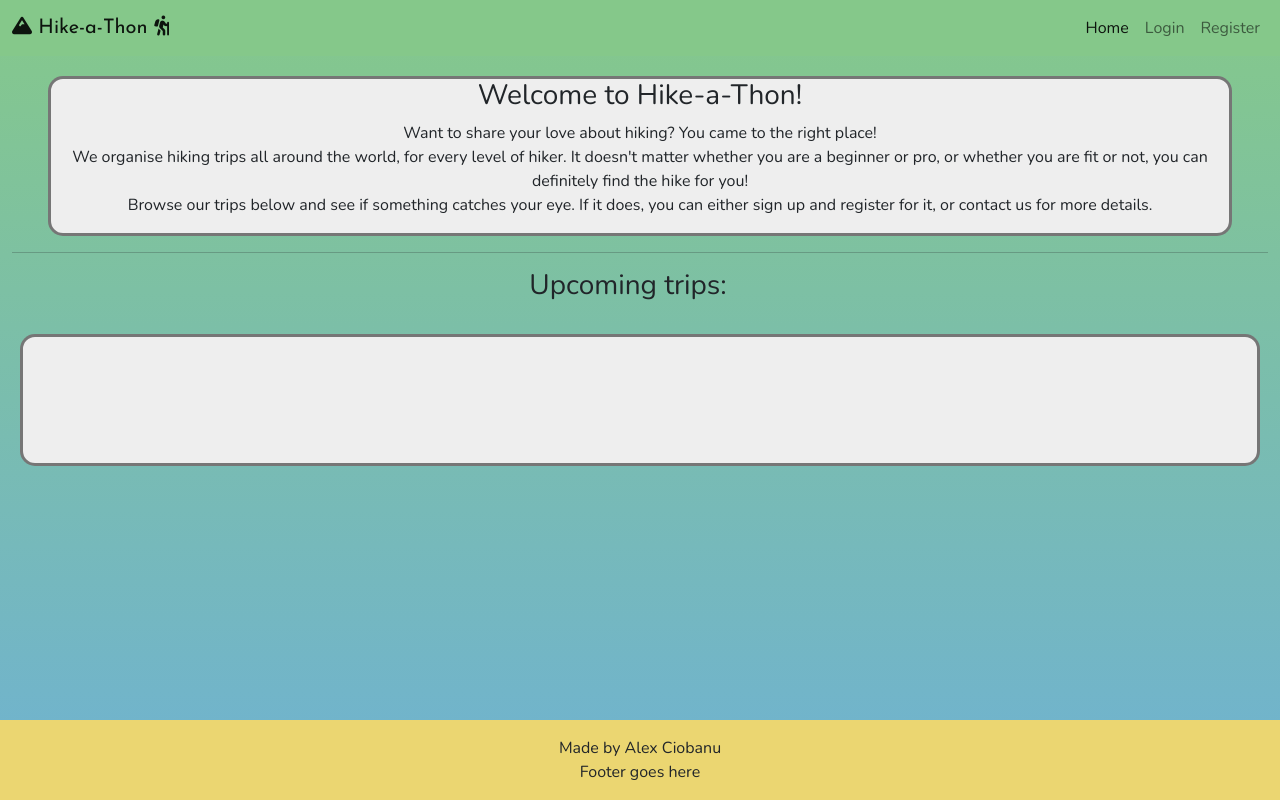
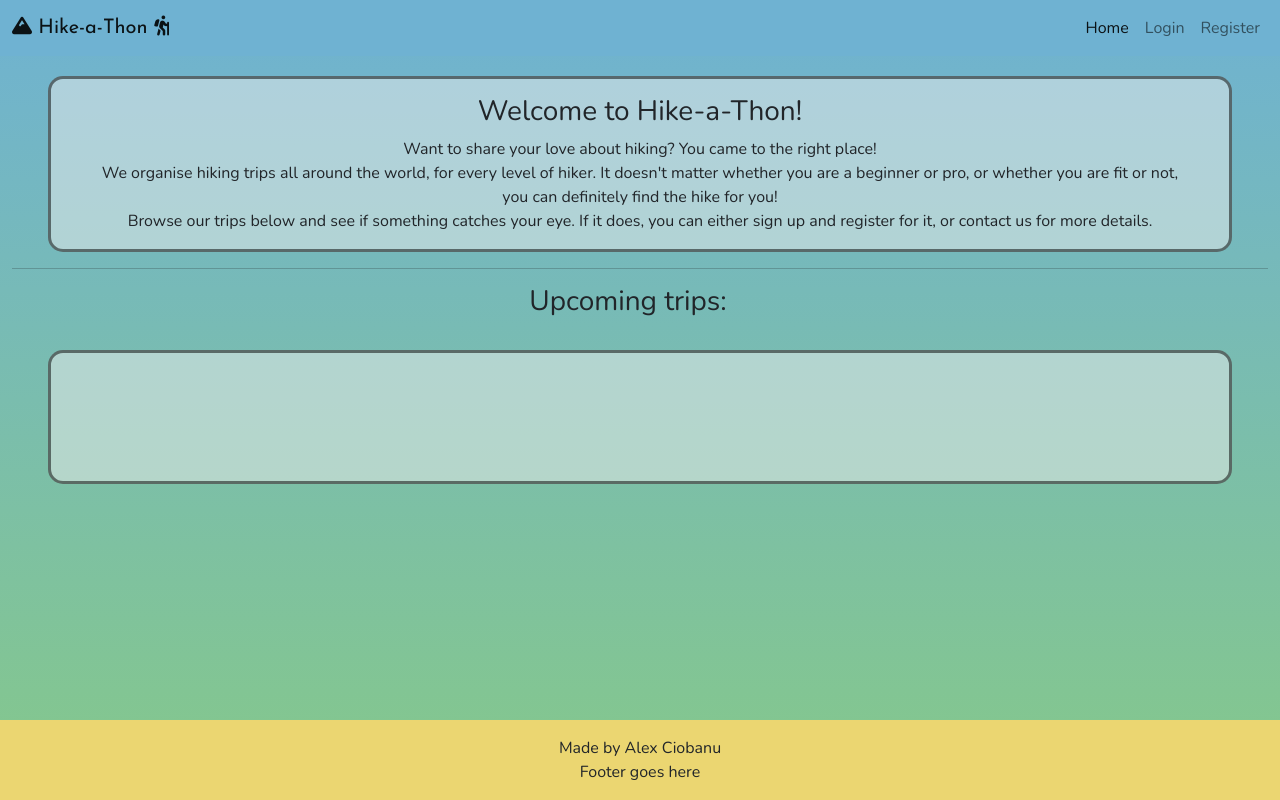
Before and after one commit to AlexGCbn/CI_PP4_Hike-a-thon, a Django app: page / in a window 1280 px wide. Run offline with Django 3.2, Linux system fonts and the light colour scheme; data that the repository does not hold is empty; some libraries are stand-ins or nearby versions.

Commit message:
Further style to body and colours

```diff
--- a/static/css/style.css
+++ b/static/css/style.css
@@ -1,7 +1,7 @@
 @import url('https://fonts.googleapis.com/css2?family=Josefin+Sans&family=Nunito&display=swap');
 
 body {
-    background: linear-gradient(rgb(133, 200, 138), rgb(111, 178, 210));
+    background: linear-gradient(rgb(111, 178, 210), rgb(133, 200, 138));
     font-family: 'Nunito', sans-serif;
 }
 
@@ -10,11 +10,15 @@ main > .container-fluid {
 }
 
 .navbar {
-    background-color: rgb(133, 200, 138);
+    background-color: rgb(111, 178, 210);
 }
 
 .navbar-brand {
     font-family: 'Josefin Sans', sans-serif;
+}
+
+.card {
+    background-color: rgba(238, 238, 238, 0.7);
 }
 
 .card-row {
@@ -32,13 +36,13 @@ main > .container-fluid {
 }
 
 .welcome-text {
-    background-color: rgb(238, 238, 238);
+    background-color: rgba(238, 238, 238, 0.5);
     border: 3px solid rgba(0, 0, 0, 0.5);
     border-radius: 15px;
 }
 
 .trip-cards {
-    background-color: rgb(238, 238, 238);
+    background-color: rgba(238, 238, 238, 0.5);
     border: 3px solid rgba(0, 0, 0, 0.5);
     border-radius: 15px;
     padding: 5%;
--- a/templates/account/signup.html
+++ b/templates/account/signup.html
@@ -1,4 +1,4 @@
-{% extends "account/base.html" %}
+{% extends "base.html" %}
 
 {% load i18n %}
 
--- a/templates/index.html
+++ b/templates/index.html
@@ -4,13 +4,18 @@
 
 <div class="container-fluid">
     <div class="row">
-        <div class="col text-center mt-3 mx-5 welcome-text">
-            <h3>Welcome to Hike-a-Thon!</h3>
-            <p>
-                Want to share your love about hiking? You came to the right place! <br>
-                We organise hiking trips all around the world, for every level of hiker. It doesn't matter whether you are a beginner or pro, or whether you are fit or not, you can definitely find the hike for you! <br>
-                Browse our trips below and see if something catches your eye. If it does, you can either sign up and register for it, or contact us for more details.
-            </p>
+        <div class="col text-center mt-3 mx-2 mx-md-5 welcome-text">
+            <div class="welcome-container my-3 mx-4">
+                <h3>Welcome to Hike-a-Thon!</h3>
+                <p>
+                    Want to share your love about hiking? You came to the right place! <br>
+                    We organise hiking trips all around the world, for every level of hiker. It doesn't matter whether
+                    you are a beginner or pro, or whether you are fit or not, you can definitely find the hike for you!
+                    <br>
+                    Browse our trips below and see if something catches your eye. If it does, you can either sign up and
+                    register for it, or contact us for more details.
+                </p>
+            </div>
         </div>
     </div>
     <hr>
@@ -21,11 +26,11 @@
         </div>
 
         <!-- Trip cards -->
-        <div class="col-12 mt-3 left">
-            <div class="row m-2 gy-2 trip-cards">
+        <div class="col-12 mt-3 p-0 left">
+            <div class="row my-2 mx-2 mx-md-5 gy-2 trip-cards">
                 {% for trip in trip_list %}
 
-                <div class="card text-center col-sm-8 col-md-3 mx-auto">
+                <div class="card text-center col-sm-8 col-md-3 mx-auto p-1">
                     {% if "placeholder" in trip.image.url %}
                     <img src="https://circasd.com/wp-content/uploads/2021/07/Travel.jpeg" class="card-img-top"
                         alt="...">
```
Also changed, not shown: README.md.
